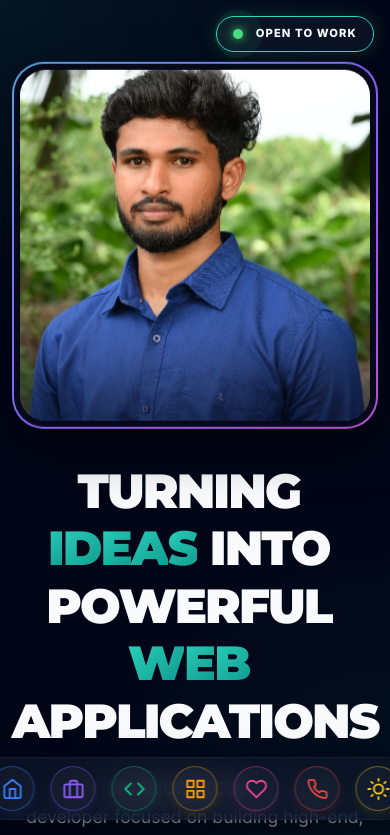
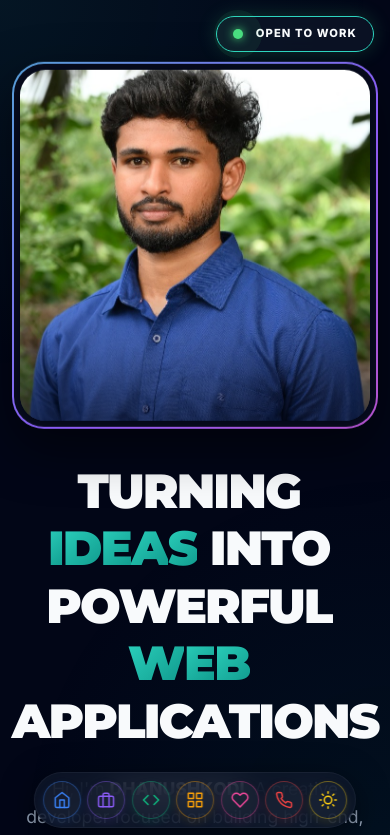
Before and after one commit to Dhanushkodi143/Dhanush_portfolio, a React (Vite) app: page / in a window 390 px wide. Shown: the top 835 px of the page. Built offline with nearby package versions, Linux system fonts and the light colour scheme; a web font is replaced by a local one.

Commit message:
Make bottom navbar responsive on mobile devices

```diff
--- a/src/index.css
+++ b/src/index.css
@@ -498,11 +498,31 @@ section {
     /* Mobile Navigation */
     .main-nav {
         top: auto !important;
-        bottom: 1.5rem !important;
+        bottom: 1rem !important;
         left: 50% !important;
         transform: translateX(-50%) !important;
         flex-direction: row !important;
-        padding: 0.5rem 1rem !important;
+        padding: 0.5rem 0.5rem !important;
+        gap: 0.4rem !important;
+        width: max-content !important;
+        max-width: 95vw !important;
+        overflow-x: auto !important;
+        justify-content: flex-start !important;
+    }
+
+    .main-nav::-webkit-scrollbar {
+        display: none;
+    }
+
+    .nav-icon {
+        width: 38px !important;
+        height: 38px !important;
+        flex-shrink: 0 !important;
+    }
+
+    .nav-icon svg {
+        width: 18px !important;
+        height: 18px !important;
     }
 
     /* Move Theme Toggle out of the way of the bottom dock */
```
